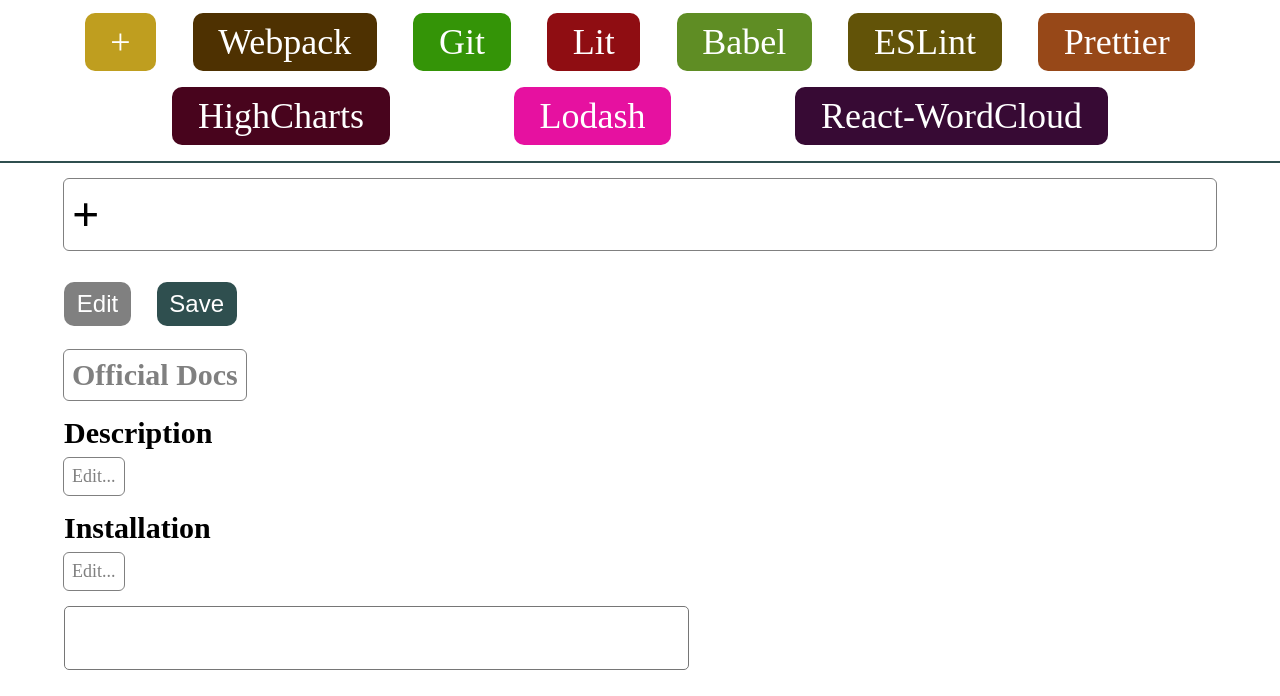
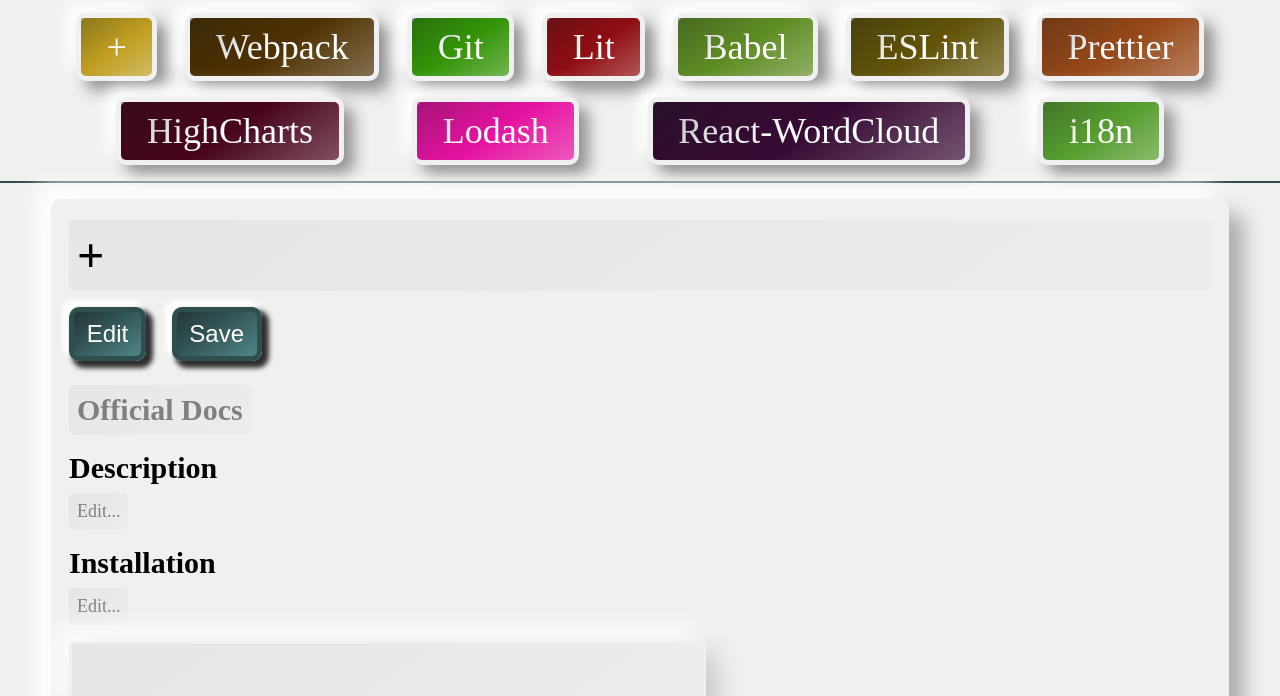
Before and after one commit to Milanche74/Notes, a website built with webpack: page src/index.html in a window 1280 px wide. Shown: the part 104-800 px from the top of the page. Built offline with nearby package versions, Linux system fonts and the light colour scheme; data requests are answered from the project's data file.

Commit message:
major appereance upgrade

```diff
--- a/src/components/code-snippet.js
+++ b/src/components/code-snippet.js
@@ -10,11 +10,21 @@
       font-size: 16px;
       resize: none;
       border-radius: 5px;
-      padding: 0.5vh;
+      padding: 1vh;
+      border: 3px solid #f0f0f0;
+      background: linear-gradient(145deg, #e6e6e6, #ededed);
+      box-shadow: var(--bs-concave);
+      transition: var(--trans);
+    }
+
+    textarea:focus {
+      box-shadow: var(--bs-concave-focus);
+      outline: none;
     }
 
     textarea[disabled] {
       color: black;
+      box-shadow: inset 6px 6px 12px #cacaca, inset -6px -6px 12px #ffffff;
     }
   `;
   constructor() {
--- a/src/components/dashboard.js
+++ b/src/components/dashboard.js
@@ -18,14 +18,36 @@
       padding: 2vh 5vw;
       border-bottom: 2px solid rgb(47, 79, 79);
       margin: 0;
+      background-color: #f0f0f0;
     }
 
     .list-item {
+      position: relative;
       font-size: 36px;
       color: white;
       padding: 1vh 2vw;
       border-radius: 10px;
+      border: 5px solid #f0f0f0;
       cursor: pointer;
+      box-shadow: 10px 10px 15px #929292, -10px -10px 15px #ffffff;
+      transition: var(--trans);
+    }
+
+    .list-item::after {
+      content: "";
+      position: absolute;
+      inset: 0;
+      pointer-events: none;
+      background: linear-gradient(
+        145deg,
+        rgba(17, 28, 28, 0.3) 0%,
+        rgba(0, 0, 0, 0) 50%,
+        rgba(255, 255, 255, 0.3) 100%
+      );
+    }
+
+    .list-item:hover {
+      box-shadow: 10px 10px 20px #696969, -10px -10px 20px #ffffff;
     }
   `;
 
--- a/src/components/library-detail.js
+++ b/src/components/library-detail.js
@@ -17,21 +17,25 @@
       margin: 0;
       padding: 0;
       box-sizing: border-box;
+      transition: var(--trans);
     }
 
     :host {
       flex: 1;
       min-width: 620px;
+      height: min-content;
       display: flex;
       flex-direction: column;
-      padding: 0 0vw;
+      padding: 2vh 1vw;
       position: relative;
       gap: 2vh;
+      border-radius: 10px;
+      border: 5px solid #f0f0f0;
+      box-shadow: 15px 15px 20px #adadad, -15px -15px 20px #ffffff;
     }
 
     h2 {
       font-size: 48px;
-      margin-block: 2vh;
     }
 
     a {
@@ -56,15 +60,27 @@
       color: white;
       margin-bottom: 1vh;
       cursor: pointer;
-      background-color: rgb(47, 79, 79);
+      border: 5px solid rgb(47, 79, 79);
+      background: linear-gradient(
+        145deg,
+        rgba(34, 55, 55, 1) 0%,
+        rgba(47, 79, 79, 1) 35%,
+        rgba(80, 133, 133, 1) 100%
+      );
+      box-shadow: 5px 5px 5px 2px rgb(46, 46, 46), -5px -5px 5px 2px #ffffff;
+      transition: var(--trans);
     }
 
     .button-active {
-      background-color: grey;
+      background-color: rgb(47, 79, 79);
+      box-shadow: none;
+      transition: var(--trans);
     }
 
     [contenteditable="true"] {
-      outline: 1px solid grey;
+      outline: 3px solid #e6e6e6;
+      background: linear-gradient(145deg, #e6e6e6, #ededed);
+      box-shadow: var(--bs-concave);
     }
 
     [contenteditable="true"]:empty:before {
--- a/src/components/text-field.js
+++ b/src/components/text-field.js
@@ -11,6 +11,7 @@
       margin: 0;
       padding: 0;
       box-sizing: border-box;
+      transition: var(--trans);
     }
 
     :host {
@@ -36,12 +37,17 @@
     }
 
     [contenteditable="true"] {
-      outline: 1px solid grey;
+      outline: 3px solid #e6e6e6;
+      background: linear-gradient(145deg, #e6e6e6, #ededed);
+      box-shadow: var(--bs-concave);
     }
 
     [contenteditable="true"]:empty:before {
       content: attr(placeholder);
       color: grey;
+    }
+    [contenteditable="true"]:focus {
+      box-shadow: var(--bs-concave-focus);
     }
   `;
 
@@ -55,7 +61,7 @@
       <p
         placeholder="Edit...  "
         contenteditable="${this.editable}"
-        class="paragraph"
+        class="paragraph neumorph-inset"
         .innerHTML=${this.data}
       ></p>
     `;
--- a/src/index.html
+++ b/src/index.html
@@ -7,8 +7,16 @@
     <title>Notes</title>
   </head>
   <style>
+    :root {
+      --bs-concave: 12px 12px 24px #cacaca, -12px -12px 24px #ffffff;
+      --bs-concave-focus: 12px 12px 24px #979797, -12px -12px 24px #ffffff;
+      --trans: all 0.4s ease-out;
+    }
     * {
       margin: 0;
+    }
+    body {
+      background-color: #f0f0f0;
     }
 
     h1 {
@@ -20,10 +28,11 @@
     }
 
     .libraries-container {
-      padding: 0 5vw;
+      padding: 2vh 4vw;
       display: flex;
       flex-wrap: wrap;
       gap: 5vw;
+      background-color: #f0f0f0;
     }
 
     footer {
```
Also changed, not shown: db.json (+13 -2 lines), README.md.
